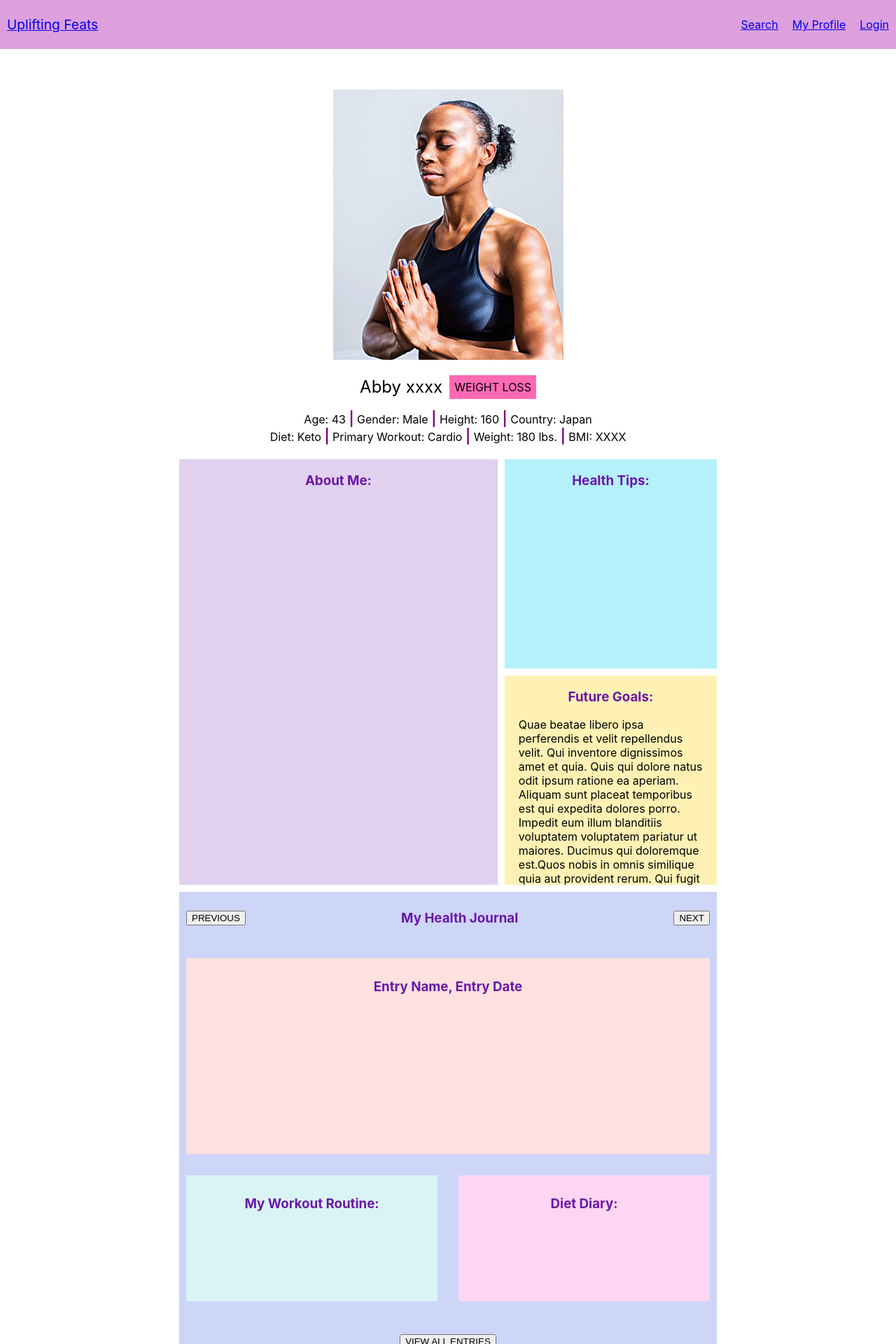
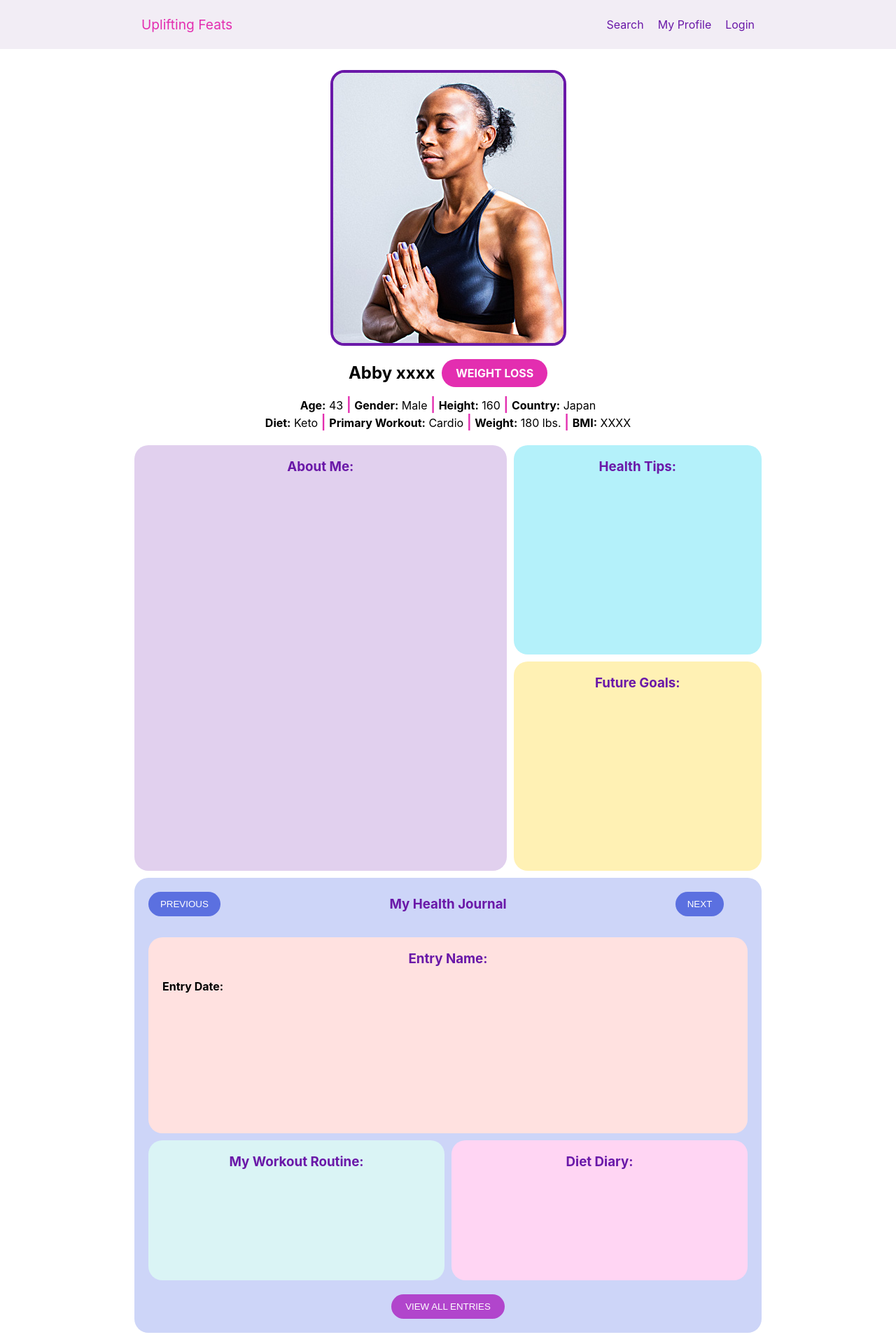
Before and after one commit to Joe-Grewal/Uplifting-Feats, a React (Create React App) app in the folder client/: page / in a window 1280 px wide. Shown: the top 1920 px of the page at 70% size. Built offline with nearby package versions, Linux system fonts and the light colour scheme.

Commit message:
Clean up CSS and add create filters component

```diff
--- a/client/src/components/App.js
+++ b/client/src/components/App.js
@@ -4,6 +4,7 @@ import Nav from './Nav';
 import Bio from './Bio';
 import BioDivs from './BioDivs';
 import MyHealthJournal from './MyHealthJournal';
+import Filters from './Filters';
 
 export default function App() {
   return (
@@ -12,6 +13,8 @@ export default function App() {
     <Bio/>
     <BioDivs/>
     <MyHealthJournal/>
+    <div><p><br></br></p></div>
+    {/* <Filters/> */}
     </>
   );
 }
--- a/client/src/components/Bio.js
+++ b/client/src/components/Bio.js
@@ -5,13 +5,13 @@ export default function Bio () {
 
   return (
     <div className="picturebox">
-      <img src={Profile} alt="profile"/>
+      <img src={Profile} alt="profile" className="profile_picture_frame" />
         <section>
           <div className="name_and_goal">
             <p className="name">Abby xxxx</p>
-            <span className="fitnessgoal">WEIGHT LOSS</span>
+            <span className="fitnessgoal"><strong>WEIGHT LOSS</strong></span>
           </div>
-          <p className="profilestats">Age: 43 <span className="stick">|</span> Gender: Male <span className="stick">|</span> Height: 160 <span className="stick">|</span> Country: Japan <br></br> Diet: Keto <span className="stick">|</span> Primary Workout: Cardio <span className="stick">|</span>  Weight: 180 lbs. <span className="stick">|</span> BMI: XXXX </p>
+          <p className="profilestats"><strong>Age:</strong> 43 <span className="stick">|</span> <strong>Gender:</strong> Male <span className="stick">|</span> <strong>Height:</strong> 160 <span className="stick">|</span> <strong>Country:</strong> Japan <br></br> <strong>Diet:</strong> Keto <span className="stick">|</span> <strong>Primary Workout:</strong> Cardio <span className="stick">|</span> <strong>Weight:</strong> 180 lbs. <span className="stick">|</span> <strong>BMI:</strong> XXXX </p>
         </section>
     </div>
 
--- a/client/src/components/BioDivs.js
+++ b/client/src/components/BioDivs.js
@@ -17,7 +17,7 @@ export default function BioDivs () {
       <div className="future_goals">
         {/* <section className="future_goals"> */}
           <h3>Future Goals:</h3>
-          <p>Quae beatae libero ipsa perferendis et velit repellendus velit. Qui inventore dignissimos amet et quia. Quis qui dolore natus odit ipsum ratione ea aperiam. Aliquam sunt placeat temporibus est qui expedita dolores porro. Impedit eum illum blanditiis voluptatem voluptatem pariatur ut maiores. Ducimus qui doloremque est.Quos nobis in omnis similique quia aut provident rerum. Qui fugit voluptatibus. Voluptatem rem possimus voluptatem occaecati sunt nam ipsam.Velit facere dolorum a tempora pariatur eum non nam distinctio. Et odit suscipit. Excepturi modi voluptatem itaque laboriosam maxime consequatur beatae repellendus. Maiores et in ipsam iusto. Consequatur omnis rerum ut similique repellendus sunt inventore et nemo. Accusantium facilis placeat aut omnis quis non voluptatum quidem.Quis et earum earum sequi saepe laudantium repellendus facilis. Cupiditate repudiandae omnis tenetur error. Nesciunt omnis et mollitia veritatis iusto omnis id. Et soluta quibusdam ratione hic nesciunt quasi eligendi. Eum necessitatibus cupiditate et neque sed sit dolorem alias. Reiciendis quae quidem cumque et mollitia rerum excepturi quidem non.</p>
+          <p></p>
       </div>
    </div>
   )
--- /dev/null
+++ b/client/src/components/Filters.js
@@ -0,0 +1,89 @@
+import React from "react";
+import '../styles/App.scss';
+
+export default function Filters () {
+
+  return (
+    <div className="search_filters_container">
+
+      <div className="age_range">
+      <label for="age_range"><h3>Age Range:</h3></label>
+        <select className="dropdown" name="age_range" id="age-range">
+        <option value="20-25">20 - 25</option>
+        <option value="25-30">25 - 30</option>
+        <option value="35-40">35 - 40</option>
+        <option value="40-45">40 - 45</option>
+        <option value="45-50">45 - 50</option>
+        <option value="55-60">55 - 60</option>
+        <option value="60-65">60 - 65</option>
+        <option value="65-70">65 - 70</option>
+        <option value="75-80">75 - 80</option>
+        <option value="85-90">85 - 90</option>
+        <option value="90-95">90 - 95</option>
+        </select>
+      </div>
+
+      <div className="gender">
+      <label for="gender"><h3>Gender:</h3></label>
+        <select className="dropdown" name="gender" id="gender">
+        <option value="male">Male</option>
+        <option value="female">Female</option>
+        <option value="agender">Agender</option>
+        <option value="cisgender">Cisgender</option>
+        <option value="genderfluid">Genderfluid</option>
+        <option value="genderqueer">Genderqueer</option>
+        <option value="intersex">Intersex</option>
+        <option value="noncorfming">Nonconforming</option>
+        <option value="trans">trans</option>
+        </select>
+      </div>
+
+      <div className="height">
+       <h3>Height</h3>
+       <input className="enter_height" type="text" placeholder="Height in inches"/>
+      </div>
+
+      <div className="diet">
+      <label for="diet_type"><h3>Diet Type:</h3></label>
+        <select className="dropdown" name="diet_type" id="diet-type">
+        <option value="vegetarian">Vegetarian</option>
+        <option value="vegan">Vegan</option>
+        <option value="keto">Keto</option>
+        <option value="paleo">Paleo</option>
+        <option value="low_fat">Low Fat</option>
+        <option value="low_carb">Low Carb</option>
+        <option value="other">Other</option>
+        </select>
+      </div>
+
+      <div className="primary_workout">
+      <label for="primary_workout"><h3>Primary Workout:</h3></label>
+        <select className="dropdown" name="primary_workout" id="primary_workouy">
+        <option value="cardio">Cardio</option>
+        <option value="strength">Strength</option>
+        <option value="hiit">HIIT</option>
+        <option value="calisthetics">Calisthetics</option>
+        <option value="yoga">Yoga</option>
+        <option value="pilates">Pilates</option>
+        <option value="spin">Spin</option>
+        <option value="aerobics">Aerobics</option>
+        <option value="circuit Training">Circuit Training</option>
+        </select>
+      </div>
+
+      <div className="fitness_goal">
+      <label for="fitness_goal"><h3>Fitness Goal:</h3></label>
+        <select className="dropdown" name="fitness_goal" id="fitness_goal">
+        <option value="weight_loss">Weight Loss</option>
+        <option value="weight_gain">Weight Gain</option>
+        <option value="maintain">Maintain</option>
+        <option value="strength">Strength</option>
+        <option value="endurance">Endurance</option>
+        </select>
+      </div>
+
+
+  </div>
+
+  )
+}
--- a/client/src/components/MyHealthJournal.js
+++ b/client/src/components/MyHealthJournal.js
@@ -5,11 +5,11 @@ export default function MyHealthJournal () {
   return (
     <div className="outer_container2">
       <div className="my_health_journal_w_buttons">
-        <button>PREVIOUS</button><h3>My Health Journal</h3><button>NEXT</button>
+        <button className="previous">PREVIOUS</button><h3>My Health Journal</h3><button className="next">NEXT</button>
       </div>
 
       <div className="entry">
-        <h3>Entry Name, Entry Date</h3>
+        <h3 className="entry_name">Entry Name:</h3><span><strong>Entry Date:</strong></span>
         <p></p>
       </div>
 
@@ -25,7 +25,7 @@ export default function MyHealthJournal () {
       </div>
 
     <div className="bottom_w_buttons">
-      <button>VIEW ALL ENTRIES</button>
+      <button className="view_all">VIEW ALL ENTRIES</button>
     </div>
   </div>
 
--- a/client/src/components/Nav.js
+++ b/client/src/components/Nav.js
@@ -3,13 +3,15 @@ import React from "react";
 export default function Nav () {
 
   return (
+    <header className="nav_container">
     <nav className="navigation">
-      <div className="navlogo"><a href="/home">Uplifting Feats</a></div>
-      <div clasName="navlinks">
-        <a href="/home">Search</a>
-        <a href="/My_Profile">My Profile</a>
-        <a href="/login">Login</a>
+      <div className="logo"><a className="logo_link" href="/home">Uplifting Feats</a></div>
+      <div className="navlinks">
+        <a className="right_links" href="/home">Search</a>
+        <a className="right_links" href="/My_Profile">My Profile</a>
+        <a className="right_links" href="/login">Login</a>
       </div>
     </nav>
+    </header>
   )
 }
--- a/client/src/styles/App.scss
+++ b/client/src/styles/App.scss
@@ -1,32 +1,51 @@
-/* NAV component */
-
+/* NAV component -------------------*/
+.nav_container {
+  display: flex;
+  position: fixed;
+  width: 100%;
+  height: 70px;
+  background-color: #F2EDF5;
+}
 .navigation{
-  position: fixed;
   display: flex;
   flex-direction: row;
   align-items: center;
-  width: 100%;
+  margin: auto;
+  width: 70%;
   height: 70px;
-  background-color: plum;
+  background-color: #F2EDF5
 }
 
-.navlogo {
+.logo {
   margin-right: auto;
   font-size: larger;
 }
 
-.navlinks, a {
+.logo_link {
   padding: 10px;
+  color: #E32EB0;
+  text-decoration: none;
+}
+
+.right_links {
+  padding: 10px;
+  color: #6A18A8;
+  text-decoration: none;
+
 }
 
 
-/* BIO component */
-
+/* BIO component -------------------*/
 .picturebox {
-  padding-top: 10%;
+  padding-top: 100px;
   display: flex;
   flex-direction: column;
   align-items: center;
+}
+
+.profile_picture_frame {
+  border: solid 4px #6A18A8;
+  border-radius: 20px;
 }
 
 .name_and_goal {
@@ -41,12 +60,17 @@
   display: inline;
   padding-right: 10px;
   text-align: center;
+  font-weight: 700;
 }
 
 .fitnessgoal {
   align-self: center;
-  background-color: hotpink;
-  padding: 7px;
+  text-align: center;
+  color: white;
+  background-color: #E32EB0;
+  border-radius: 20px;
+  width: 25%;
+  padding: 10px;
 }
 
 .profilestats {
@@ -59,17 +83,16 @@
 .stick {
   font-size: 1.25em;
   font-weight: 600;
-  color: purple;
+  color: #E32EB0;
 }
 
 
-/* BIODIVS component */
-
+/* BIODIVS component -------------------*/
 .outer_container {
   margin: auto;
   margin-bottom: 10px;
   display: grid;
-  width: 60%;
+  width: 70%;
   grid-template-columns: 1.5fr 1fr;
   grid-template-rows: repeat(2, 1fr);
   grid-column-gap: 10px;
@@ -78,6 +101,7 @@
 }
 
 .about_me {
+  border-radius: 20px;
   grid-area: 1 / 1 / 3 / 2;
   height: 598px;
   padding: 0 20px 10px;
@@ -87,6 +111,7 @@
 }
 
 .health_tips {
+  border-radius: 20px;
   grid-area: 1 / 2 / 2 / 3;
   height: 289px;
   padding: 0 20px 10px;
@@ -95,6 +120,7 @@
 }
 
 .future_goals {
+  border-radius: 20px;
   grid-area: 2 / 2 / 3 / 3;
   height: 289px;
   padding: 0 20px 10px;
@@ -105,51 +131,74 @@
 
 h3 {
   text-align: center;
-  color: #6A18A8
+  color: #6A18A8;
 }
 
-
-/* MyHealthJournal component */
-
+/* MYHEALTHJOURNAL component -------------------*/
 .outer_container2 {
+  border-radius: 20px;
   margin: auto;
   display: grid;
-  width: 60%;
+  width: 70%;
   grid-template-columns: repeat(2, 1fr);
   grid-template-rows: 75px 300px 200px 75px;
-  grid-column-gap: 10px;
-  grid-row-gap: 10px;
   background-color: #CDD5F8;
 }
-
 
 .my_health_journal_w_buttons {
   grid-area: 1 / 1 / 2 / 3;
   display: flex;
-  margin: 10px;
+  margin: 0px 20px;
   align-items: center;
   justify-content: space-between
 }
 
+/*buttons*/
+.next {
+  background-color: #5B70E0;
+  color: white;
+  margin-right: 4%;
+  width: 8%;
+  padding: 10px;
+  border: none;
+  border-radius: 20px;
+}
+
+.previous {
+  background-color: #5B70E0;
+  color: white;
+  width: 12%;
+  padding: 10px;
+  border: none;
+  border-radius: 20px;
+}
+/*buttons end*/
+
 .entry {
-  margin: 10px;
-  padding: 10px 20px;
+  border-radius: 20px;
+  margin: 10px 20px;
+  margin-bottom: 10px;
+  padding: 0 20px 10px;
   background-color: #FFE1E0;
   grid-area: 2 / 1 / 3 / 3;
   overflow: scroll;
 }
 
 .my_workout_routine {
-  margin: 10px;
-  padding: 10px 20px;
+  border-radius: 20px;
+  margin-left: 20px;
+  margin-right: 5px;
+  padding: 0 20px 10px;
   grid-area: 3 / 1 / 4 / 2;
   background-color: #DAF4F5;
   overflow: scroll;
 }
 
 .my_diet_diary {
-  margin: 10px;
-  padding: 10px 20px;
+  border-radius: 20px;
+  margin-right: 20px;
+  margin-left: 5px;
+  padding: 0 20px 10px;
   grid-area: 3 / 2 / 4 / 3;
   background-color: #FFD5F3;
   overflow: scroll;
@@ -161,3 +210,104 @@ h3 {
   justify-content: center;
   grid-area: 4 / 1 / 5 / 3;
 }
+
+/*button*/
+.view_all {
+  background-color: #B145CC;
+  color: white;
+  width: 18%;
+  padding: 10px;
+  border: none;
+  border-radius: 20px;
+}
+/*button end*/
+
+
+/* FILTERS component -------------------*/
+
+.search_filters_container {
+  display: grid;
+  grid-template-columns: repeat(3, 1fr);
+  grid-template-rows: repeat(2, 1fr);
+  width: 70%;
+  height: 300px;
+  margin: auto;
+  grid-column-gap: 10px;
+  grid-row-gap: 10px;
+  background-color: white;
+  }
+
+  .age_range {
+    padding-top: 10px;
+    border-radius: 20px;
+    background-color: #A8B3E6;
+    grid-area: 1 / 1 / 2 / 2;
+
+  }
+
+  .gender {
+    padding-top: 10px;
+    border-radius: 20px;
+    background-color: #84DEC2;
+    grid-area: 1 / 2 / 2 / 3;
+  }
+
+  .height {
+    padding-top: 10px;
+    border-radius: 20px;
+    background-color:#D380C3;
+    grid-area: 1 / 3 / 2 / 4;
+    display:flex;
+    flex-direction: column;
+  }
+
+  .enter_height {
+    width: 40%;
+    height: 8px;
+    border: 0;
+    align-self: center;
+    border-radius: 10px;
+    padding-bottom: 15px;
+    padding-top: 15px;
+    padding-left: 15px;
+    font-size: 1em;
+  }
+
+
+
+  .diet {
+    padding-top: 10px;
+    border-radius: 20px;
+    background-color:#A1DFE2;
+    grid-area: 2 / 1 / 3 / 2;
+  }
+
+  .dropdown {
+    background-color: #F2EDF5;
+    font-size: 1em;
+    border: 0;
+    border-radius: 10px;
+    padding: 8px;
+    display:flex;
+    margin: auto;
+  }
+
+  .dropdown:hover {
+    border:0;
+    color: #E32EB0;
+    background-color: white;
+  }
+
+  .primary_workout {
+    padding-top: 10px;
+    border-radius: 20px;
+    background-color:#F7B8B6;
+    grid-area: 2 / 2 / 3 / 3;
+  }
+
+  .fitness_goal {
+    padding-top: 10px;
+    border-radius: 20px;
+    background-color:#FCDD89;
+    grid-area: 2 / 3 / 3 / 4;
+  }
```
